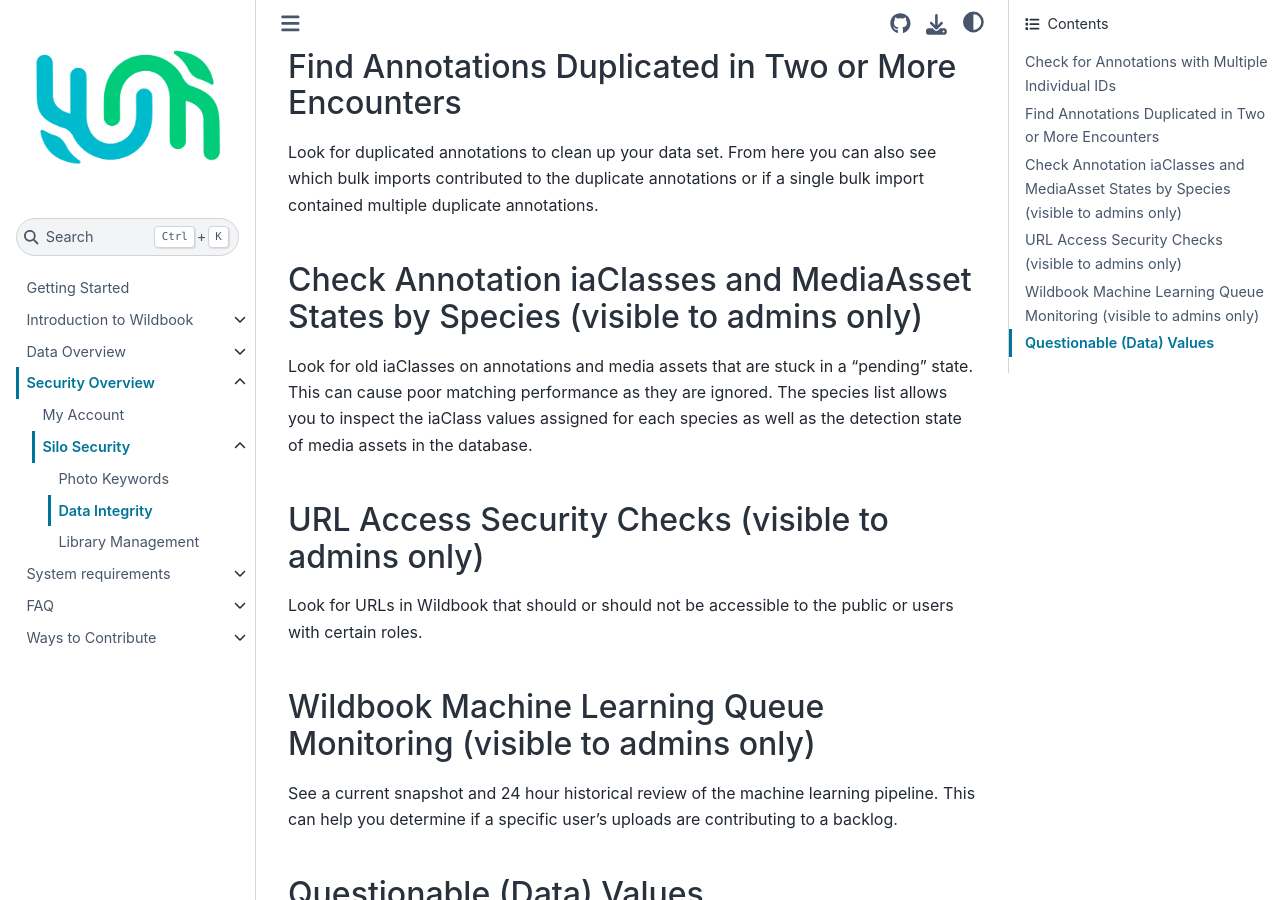
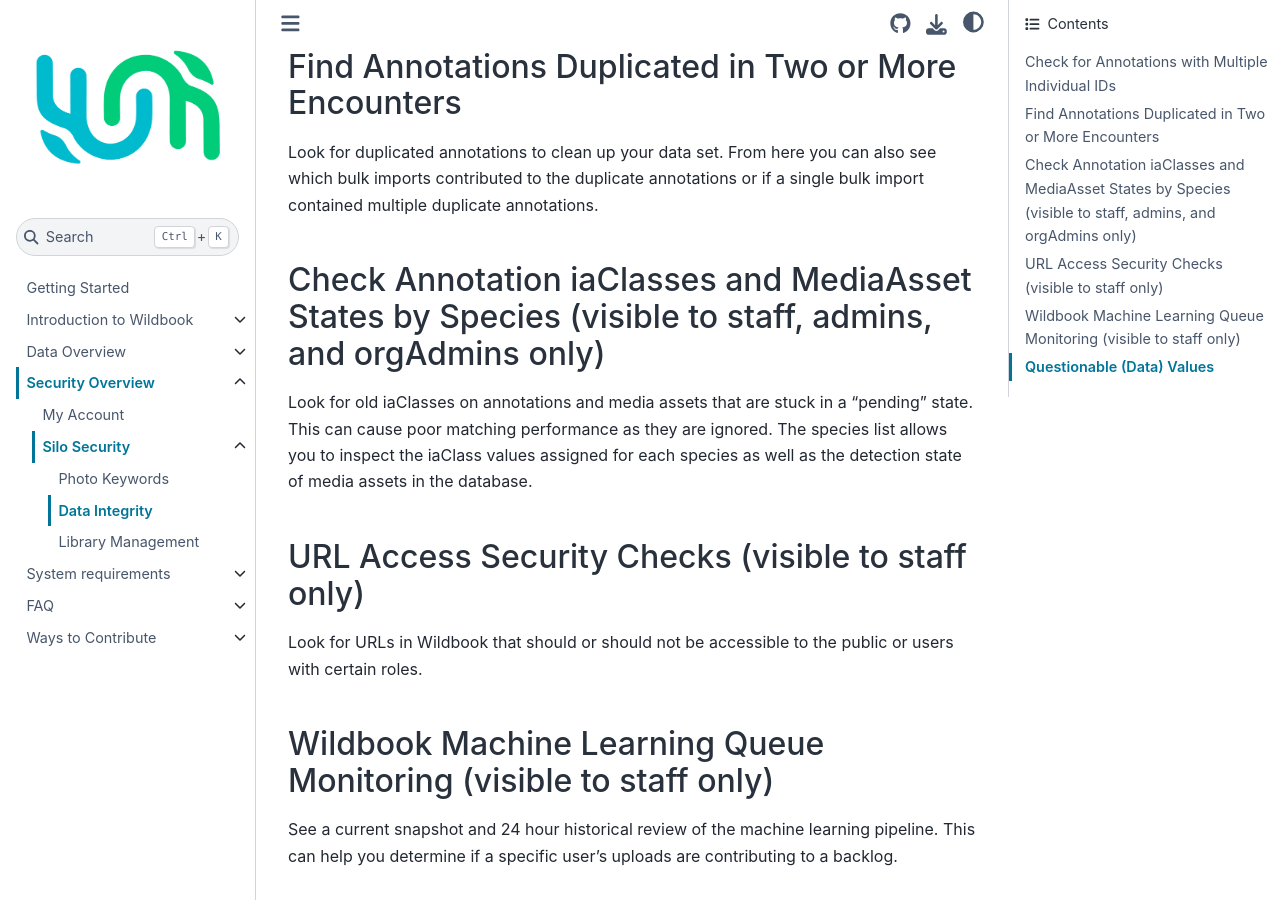
Before and after one commit to WildMeOrg/wildbook-docs, a Sphinx documentation site: the page built from docs/security/silo-security/data-integrity.md, in a window 1280 px wide and 900 px high, scrolled down 327 px. Built offline with Sphinx 7.4.7 and the Sphinx Book theme 1.1.4, drawn with Linux system fonts in a browser that asks for light colours.

Commit message:
Update data-integrity.md
Updated Data Integrity page with new role permissions.

```diff
--- a/docs/security/silo-security/data-integrity.md
+++ b/docs/security/silo-security/data-integrity.md
@@ -8,15 +8,15 @@
 
 Look for duplicated annotations to clean up your data set. From here you can also see which bulk imports contributed to the duplicate annotations or if a single bulk import contained multiple duplicate annotations.
 
-## Check Annotation iaClasses and MediaAsset States by Species (visible to admins only)
+## Check Annotation iaClasses and MediaAsset States by Species (visible to staff, admins, and orgAdmins only)
 
 Look for old iaClasses on annotations and media assets that are stuck in a "pending" state. This can cause poor matching performance as they are ignored. The species list allows you to inspect the iaClass values assigned for each species as well as the detection state of media assets in the database.
 
-## URL Access Security Checks (visible to admins only)
+## URL Access Security Checks (visible to staff only)
 
 Look for URLs in Wildbook that should or should not be accessible to the public or users with certain roles.
 
-## Wildbook Machine Learning Queue Monitoring (visible to admins only)
+## Wildbook Machine Learning Queue Monitoring (visible to staff only)
 
 See a current snapshot and 24 hour historical review of the machine learning pipeline. This can help you determine if a specific user's uploads are contributing to a backlog.
 
```
